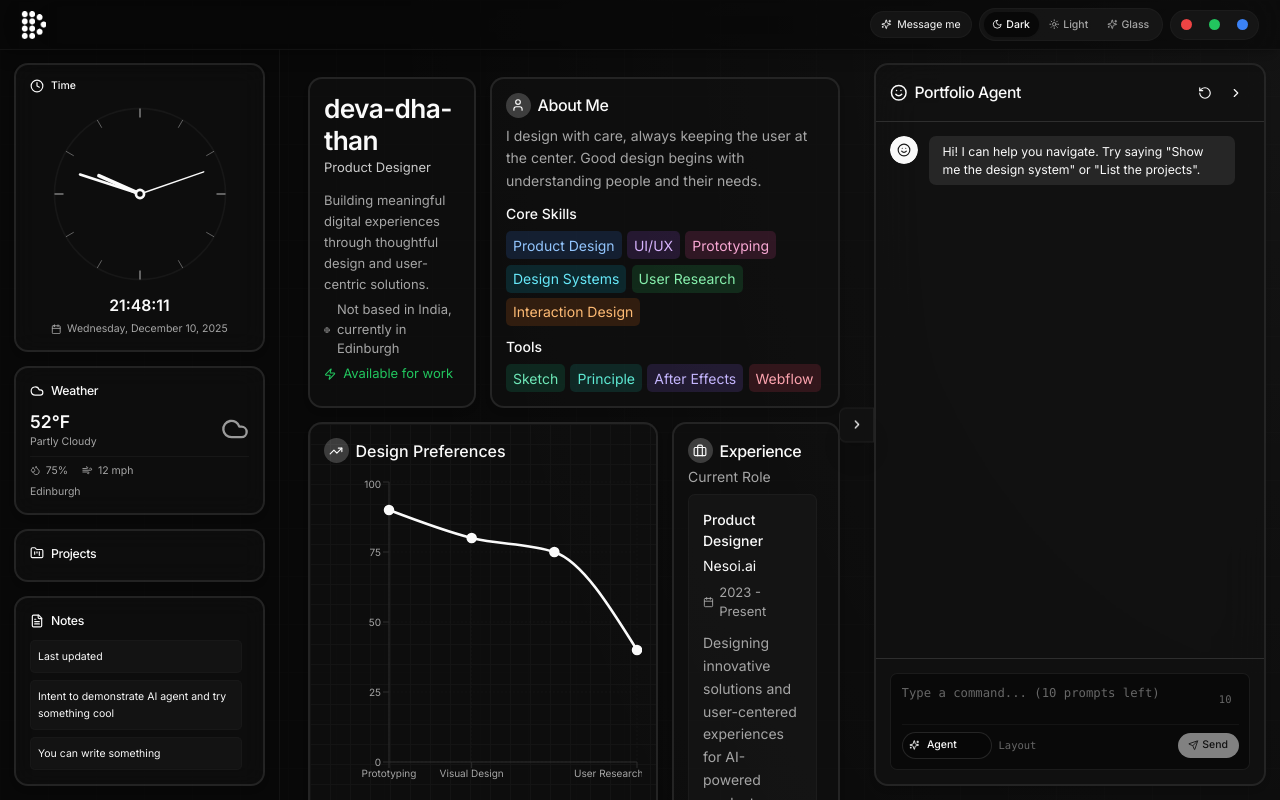
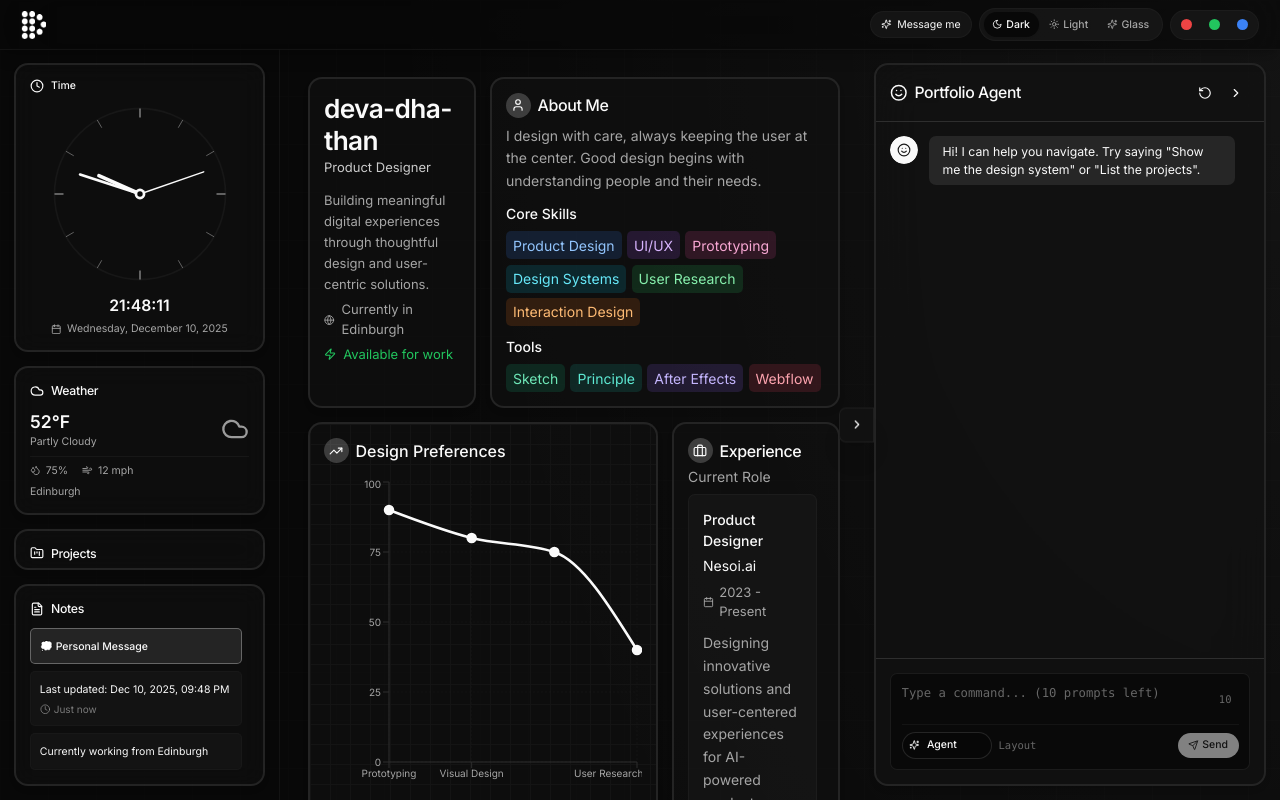
Before and after one commit to devadhathan/portfolio, a Next.js app: page / in a window 1280 px wide. Shown: the top 800 px of the page. Built offline with nearby package versions, Linux system fonts and the light colour scheme.

Commit message:
Fix card generation validation, improve overview display, and add home reset functionality

```diff
--- a/app/page.tsx
+++ b/app/page.tsx
@@ -1,6 +1,6 @@
 'use client';
 
-import { useState, useEffect } from 'react';
+import { useState, useEffect, useRef } from 'react';
 import { SideAgent } from '@/components/side-agent';
 import { PortfolioSections } from '@/components/portfolio-sections';
 import { TopBar } from '@/components/top-bar';
@@ -20,6 +20,7 @@ export default function Home() {
   const [shouldShowCards, setShouldShowCards] = useState(false);
   const [loadingMessageIndex, setLoadingMessageIndex] = useState(0);
   const [loadingStartTime, setLoadingStartTime] = useState<number | null>(null);
+  const resetAgentRef = useRef<(() => void) | null>(null);
 
   // Dynamic loading messages that change over time
   const loadingMessages = [
@@ -144,9 +145,22 @@ export default function Home() {
     }
   };
 
+  const handleHomeClick = () => {
+    // Reset portfolio state when logo is clicked
+    if (resetAgentRef.current) {
+      resetAgentRef.current();
+    }
+    // Clear explanation state
+    setExplanation(null);
+    setDisplayedExplanation('');
+    setIsExplanationComplete(false);
+    setShouldShowCards(false);
+    setSelectedProject(null);
+  };
+
   return (
     <div className="min-h-screen bg-background relative overflow-x-hidden [html.glass_&]:bg-transparent [html.glass_&]:bg-none">
-      <TopBar onProjectSelect={setSelectedProject} />
+      <TopBar onProjectSelect={setSelectedProject} onHomeClick={handleHomeClick} />
       <div className="absolute inset-0 bg-gradient-grid pointer-events-none opacity-30 z-0 [html.glass_&]:hidden"></div>
       <div className="absolute inset-0 bg-[radial-gradient(ellipse_at_top_right,_var(--tw-gradient-stops))] from-primary/5 via-transparent to-transparent pointer-events-none z-0 [html.glass_&]:hidden"></div>
 
@@ -240,7 +254,7 @@ export default function Home() {
         </div>
       </div>
 
-      <SideAgent onStateChange={handleStateChange} onAgentWorking={handleAgentWorking} onCollapseChange={handleCollapseChange} onExplanation={handleExplanation} onExplanationComplete={handleExplanationComplete} />
+      <SideAgent onStateChange={handleStateChange} onAgentWorking={handleAgentWorking} onCollapseChange={handleCollapseChange} onExplanation={handleExplanation} onExplanationComplete={handleExplanationComplete} resetRef={resetAgentRef} />
     </div>
   );
 }
--- a/components/portfolio-sections.tsx
+++ b/components/portfolio-sections.tsx
@@ -248,7 +248,7 @@ export function PortfolioSections({ agentState }: PortfolioSectionsProps) {
               </p>
               <div className="flex items-center gap-2 text-[13px] text-muted-foreground">
                 <Globe className="h-3.5 w-3.5" />
-                <span>Not based in India, currently in Edinburgh</span>
+                <span>Currently in Edinburgh</span>
               </div>
               <div className="flex items-center gap-2 text-[13px]">
                 <Zap className="h-3.5 w-3.5 text-green-500" />
@@ -1148,7 +1148,7 @@ export function PortfolioSections({ agentState }: PortfolioSectionsProps) {
                     <div className="space-y-2">
                       <div className="flex items-center gap-2 text-sm">
                         <Globe className="h-4 w-4 text-primary" />
-                        <span>Based in India</span>
+                        <span>Currently in Edinburgh</span>
                       </div>
                       <div className="flex items-center gap-2 text-sm">
                         <Zap className="h-4 w-4 text-primary" />
--- a/components/top-bar.tsx
+++ b/components/top-bar.tsx
@@ -17,13 +17,23 @@ import { useRouter } from 'next/navigation';
 
 interface TopBarProps {
   onProjectSelect?: (projectSlug: string) => void;
+  onHomeClick?: () => void;
 }
 
-export function TopBar({ onProjectSelect }: TopBarProps) {
+export function TopBar({ onProjectSelect, onHomeClick }: TopBarProps) {
   const { theme, setTheme } = useTheme();
   const { backgroundImage, setBackgroundImage, availableBackgrounds } = useBackground();
   const isGlassTheme = theme === 'glass';
   const router = useRouter();
+
+  const handleLogoClick = () => {
+    // Reset portfolio state if handler provided
+    if (onHomeClick) {
+      onHomeClick();
+    }
+    // Navigate to home
+    router.push('/');
+  };
 
   return (
     <div className="fixed top-0 left-0 right-0 z-50 bg-background/60 backdrop-blur-2xl border-b border-border/30 shadow-lg shadow-black/20">
@@ -34,7 +44,7 @@ export function TopBar({ onProjectSelect }: TopBarProps) {
               <MobileSidebar onProjectSelect={onProjectSelect} />
             </div>
             <button
-              onClick={() => router.push('/')}
+              onClick={handleLogoClick}
               className="flex items-center hover:opacity-80 transition-opacity"
             >
               <Image
--- a/components/widgets/notes-widget.tsx
+++ b/components/widgets/notes-widget.tsx
@@ -1,17 +1,85 @@
 'use client';
 
+import { useState } from 'react';
 import { Card, CardContent, CardHeader, CardTitle } from '@/components/ui/card';
 import { ScrollArea } from '@/components/ui/scroll-area';
-import { FileText } from 'lucide-react';
+import { Dialog, DialogContent, DialogHeader, DialogTitle, DialogDescription } from '@/components/ui/dialog';
+import { FileText, Clock } from 'lucide-react';
+
+interface Note {
+  id: string;
+  content: string;
+  lastUpdated: Date;
+  isIntent?: boolean;
+}
 
 export function NotesWidget() {
-  const notes = [
-    'Last updated',
-    'Intent to demonstrate AI agent and try something cool',
-    'You can write something',
+  const [selectedNote, setSelectedNote] = useState<Note | null>(null);
+
+  // Get current date/time for last updated
+  const websiteLastUpdated = new Date();
+
+  const notes: Note[] = [
+    {
+      id: '1',
+      content: `Hey there! 👋
+
+I'm Deva-dhat-than, and I built this portfolio to showcase something a bit different - an AI-powered portfolio agent that can dynamically rearrange and curate my work based on your interests.
+
+This isn't just a static portfolio; it's an interactive experience where you can ask questions, explore projects, and see my work organized in real-time. Think of it as a conversation with my portfolio!
+
+I wanted to demonstrate how AI can enhance the way we present our work and make portfolios more engaging and personalized. Whether you're here to learn about my design process, explore specific projects, or just curious about the tech behind this - feel free to interact with the agent and see what happens!
+
+Hope you enjoy exploring! 🚀`,
+      lastUpdated: new Date('2024-12-19T10:30:00'),
+      isIntent: true,
+    },
+    {
+      id: '2',
+      content: `Last updated: ${websiteLastUpdated.toLocaleString('en-US', {
+        month: 'short',
+        day: 'numeric',
+        year: 'numeric',
+        hour: '2-digit',
+        minute: '2-digit',
+        hour12: true,
+      })}`,
+      lastUpdated: websiteLastUpdated,
+    },
+    {
+      id: '3',
+      content: 'Currently working from Edinburgh',
+      lastUpdated: new Date('2024-12-19T08:00:00'),
+    },
   ];
 
+  const formatDateTime = (date: Date) => {
+    return date.toLocaleString('en-US', {
+      month: 'short',
+      day: 'numeric',
+      year: 'numeric',
+      hour: '2-digit',
+      minute: '2-digit',
+      hour12: true,
+    });
+  };
+
+  const formatRelativeTime = (date: Date) => {
+    const now = new Date();
+    const diffMs = now.getTime() - date.getTime();
+    const diffMins = Math.floor(diffMs / 60000);
+    const diffHours = Math.floor(diffMs / 3600000);
+    const diffDays = Math.floor(diffMs / 86400000);
+
+    if (diffMins < 1) return 'Just now';
+    if (diffMins < 60) return `${diffMins}m ago`;
+    if (diffHours < 24) return `${diffHours}h ago`;
+    if (diffDays < 7) return `${diffDays}d ago`;
+    return formatDateTime(date);
+  };
+
   return (
+    <>
       <Card className="border-2 border-border/70 bg-card/60 backdrop-blur-md dark:shadow-md flex flex-col max-h-[300px]">
         <CardHeader className="pb-3 flex-shrink-0">
           <CardTitle className="text-sm font-medium flex items-center gap-2">
@@ -22,17 +90,55 @@ export function NotesWidget() {
         <CardContent className="pt-0 space-y-3 flex-1 min-h-0 flex flex-col overflow-hidden">
           <ScrollArea className="flex-1 min-h-0">
             <div className="space-y-2 pr-2">
-            {notes.map((note, index) => (
+              {notes.map((note) => (
                 <div
-                key={index}
-                className="flex items-start gap-2 p-2 rounded-md bg-secondary/30 border border-border/20 hover:bg-secondary/40 transition-colors"
+                  key={note.id}
+                  onClick={() => setSelectedNote(note)}
+                  className={`flex flex-col gap-1 p-2.5 rounded-md border transition-all cursor-pointer ${
+                    note.isIntent
+                      ? 'bg-primary/10 border-primary/30 hover:bg-primary/15 hover:border-primary/40'
+                      : 'bg-secondary/30 border-border/20 hover:bg-secondary/40 hover:border-border/30'
+                  }`}
                 >
-                <p className="text-xs flex-1 leading-relaxed">{note}</p>
+                  <p className={`text-xs flex-1 leading-relaxed ${note.isIntent ? 'font-medium' : ''}`}>
+                    {note.isIntent ? '💭 Personal Message' : note.content.length > 50 ? `${note.content.substring(0, 50)}...` : note.content}
+                  </p>
+                  {note.id === '2' && (
+                    <div className="flex items-center gap-1 text-[10px] text-muted-foreground/70">
+                      <Clock className="h-3 w-3" />
+                      <span>{formatRelativeTime(note.lastUpdated)}</span>
+                    </div>
+                  )}
                 </div>
               ))}
             </div>
           </ScrollArea>
         </CardContent>
       </Card>
+
+      <Dialog open={!!selectedNote} onOpenChange={(open) => !open && setSelectedNote(null)}>
+        <DialogContent className="max-w-2xl max-h-[80vh] overflow-y-auto">
+          <DialogHeader>
+            <DialogTitle className="flex items-center gap-2">
+              <FileText className="h-5 w-5 text-primary" />
+              {selectedNote?.isIntent ? '💭 Personal Message' : 'Note'}
+            </DialogTitle>
+            {selectedNote?.id === '2' && (
+              <DialogDescription className="flex items-center gap-2 pt-2">
+                <Clock className="h-3.5 w-3.5" />
+                <span>Last updated: {selectedNote && formatDateTime(selectedNote.lastUpdated)}</span>
+              </DialogDescription>
+            )}
+          </DialogHeader>
+          <div className="mt-4">
+            <div className={`p-4 rounded-lg ${selectedNote?.isIntent ? 'bg-primary/5 border border-primary/20' : 'bg-secondary/30 border border-border/20'}`}>
+              <p className="text-sm leading-relaxed whitespace-pre-wrap">
+                {selectedNote?.content}
+              </p>
+            </div>
+          </div>
+        </DialogContent>
+      </Dialog>
+    </>
   );
 }
--- a/lib/agent.ts
+++ b/lib/agent.ts
@@ -167,7 +167,8 @@ export class PortfolioAgent {
 
       case 'generate':
         // Generate NEW sections based on prompt (ADD to existing, don't replace)
-        if (command.sections && command.sections.length > 0) {
+        // Also handles empty array case to hide default sections (for overview-only display)
+        if (command.sections !== undefined) {
           console.log('Executing generate command with', command.sections.length, 'sections');
 
           // Store original sections if not already stored
@@ -178,6 +179,7 @@ export class PortfolioAgent {
           // Hide existing sections (but keep them for reset)
           const existingSections = newState.sections.map(s => ({ ...s, visible: false }));
 
+          if (command.sections.length > 0) {
             // Add new sections with unique IDs and proper ordering
             const maxOrder = Math.max(...existingSections.map(s => s.order), 0);
             const newSections = command.sections.map((section, index) => ({
@@ -192,6 +194,11 @@ export class PortfolioAgent {
 
             // Combine: hidden original sections + new visible sections
             newState.sections = [...existingSections, ...newSections];
+          } else {
+            // Empty array: just hide existing sections (for overview-only display)
+            newState.sections = existingSections;
+          }
+
           newState.isCustomLayout = true;
 
           console.log('Total sections after generate:', newState.sections.length, 'Visible:', newState.sections.filter(s => s.visible).length);
```
Also changed, not shown: components/side-agent.tsx (+68 -11 lines), 1 other file (tests, documents, lock files or other folders). Lines whose indentation alone changed are shown as unchanged.
